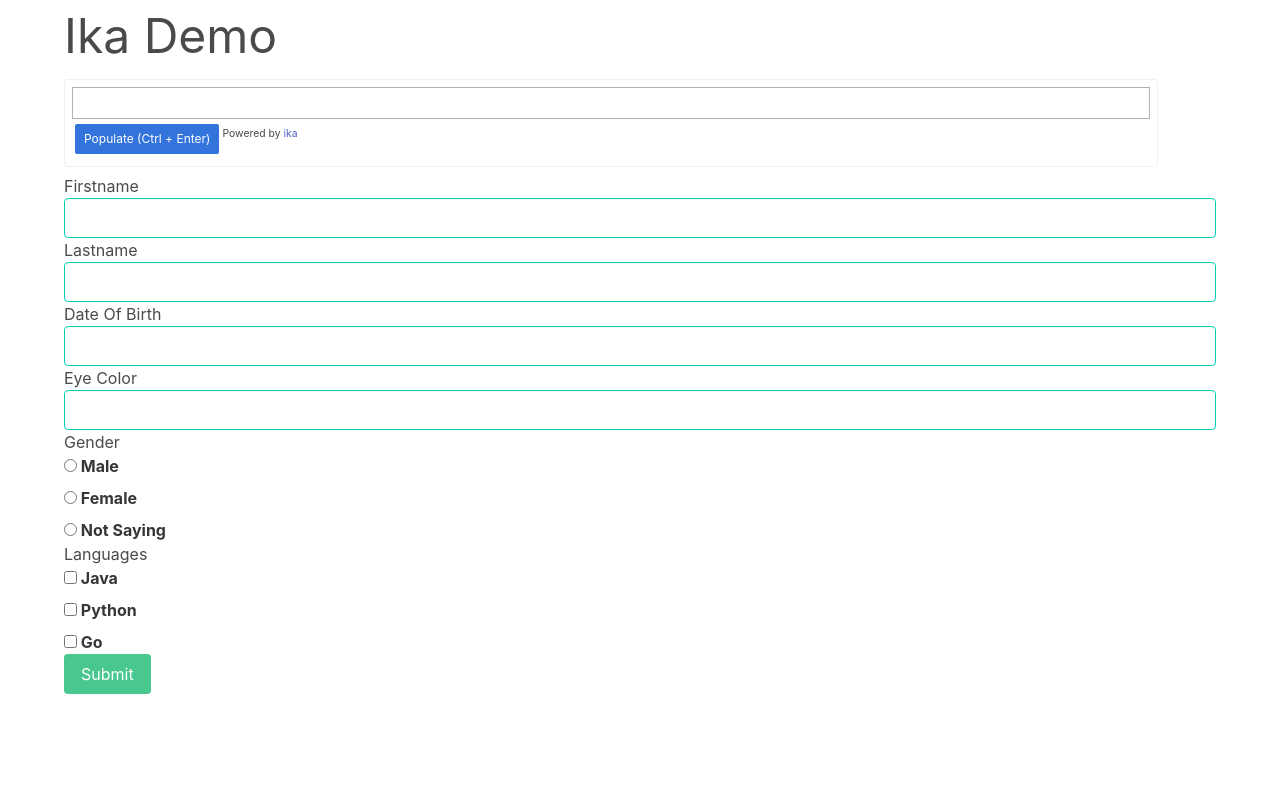
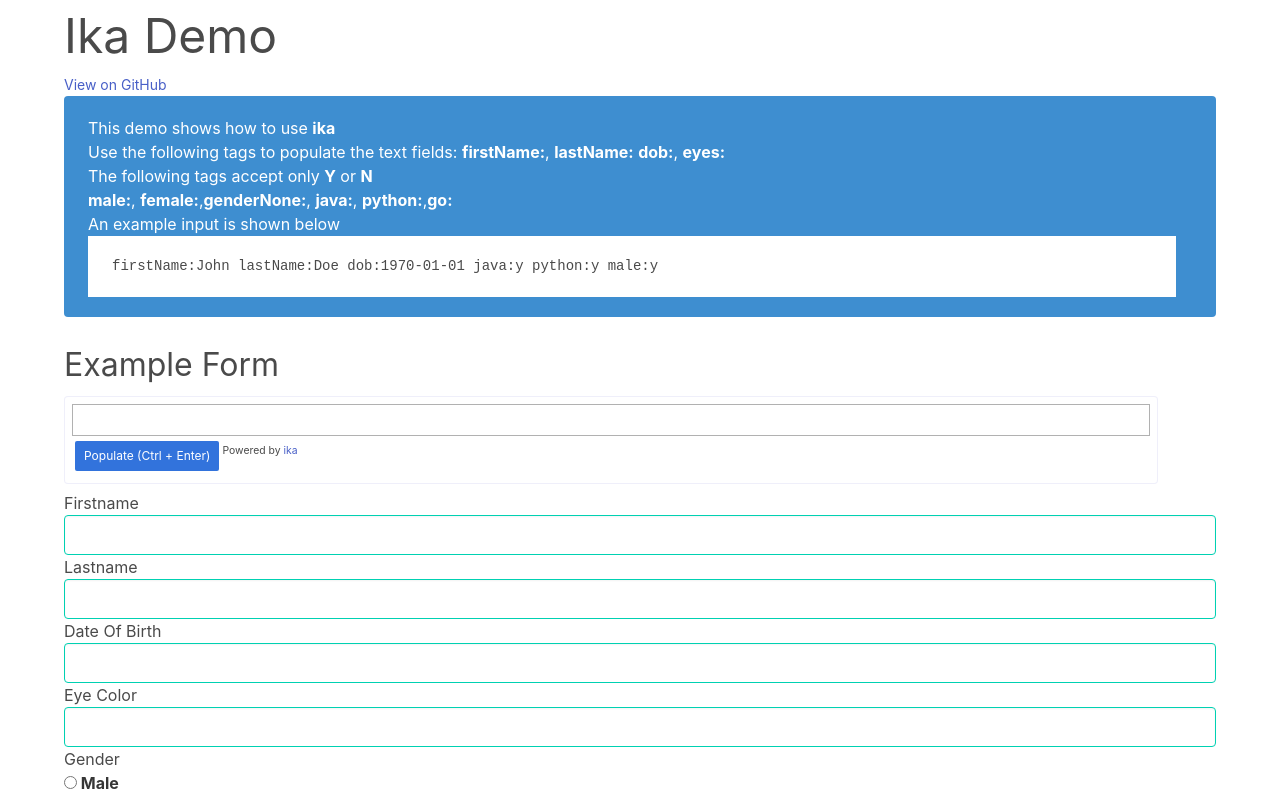
Before and after one commit to zikani03/ika, a website: page demo/index.html in a window 1280 px wide. Shown: the top 800 px of the page. Drawn offline with nearby package versions, Linux system fonts and the light colour scheme.

Commit message:
Update demo page, add info element

```diff
--- a/demo/index.html
+++ b/demo/index.html
@@ -11,7 +11,26 @@
 <body>
     <div class="example-form container">
         <h1 class="is-size-1">Ika Demo</h1>
+        <small><a href="https://github.com/nndi-oss/ika">View on GitHub</a></small>
+        <div class="notification is-info">
+            <p>This demo shows how to use <strong>ika</strong></p>
+            <p>
+                Use the following tags to populate the text fields:
+                <strong>firstName:</strong>, <strong>lastName:</strong>
+                <strong>dob:</strong>, <strong>eyes:</strong>
+            </p>
 
+            <p>
+                The following tags accept only <strong>Y</strong> or <strong>N</strong><br/>
+                <strong>male:</strong>, <strong>female:</strong>,<strong>genderNone:</strong>,
+                <strong>java:</strong>, <strong>python:</strong>,<strong>go:</strong>
+            </p>
+
+            <p>An example input is shown below</p>
+            <pre>firstName:John lastName:Doe dob:1970-01-01 java:y python:y male:y</pre>
+        </div>
+
+        <h3 class="is-size-3">Example Form</h3>
         <div id="ika-apa"></div>
 
         <form>
@@ -21,22 +40,22 @@
             </div>
             <div class="control">
                 <label for="lastname">Lastname</label>
-                <input type="text" name="lastName" id="lastName" class="input is-primary" data-ika="l">
+                <input type="text" name="lastName" id="lastName" class="input is-primary" data-ika="lastName">
             </div>
             <div class="control">
                 <label for="dob">Date Of Birth</label>
-                <input type="text" name="dateOfBirth" id="dateOfBirth" class="input is-primary" data-ika="d">
+                <input type="text" name="dateOfBirth" id="dateOfBirth" class="input is-primary" data-ika="dob">
             </div>
             <div class="control">
                 <label for="eyecolor">Eye Color</label>
-                <input type="text" name="eyeColor" id="eyeColor" class="input is-primary" data-ika="e">
+                <input type="text" name="eyeColor" id="eyeColor" class="input is-primary" data-ika="eyes">
             </div>
             <div class="control">
                 <label for="languages">Gender</label>
                 <p>
                     <label class="label"><input type="radio" name="gender" value="Male" data-ika="male"> Male</label>
                     <label class="label"><input type="radio" name="gender" value="Female" data-ika="female"> Female</label>
-                    <label class="label"><input type="radio" name="gender" value="Not telling" data-ika="gender-no"> Not Saying</label>
+                    <label class="label"><input type="radio" name="gender" value="Not telling" data-ika="genderNone"> Not Saying</label>
                 </p>
             </div>
             <div class="control">
```
